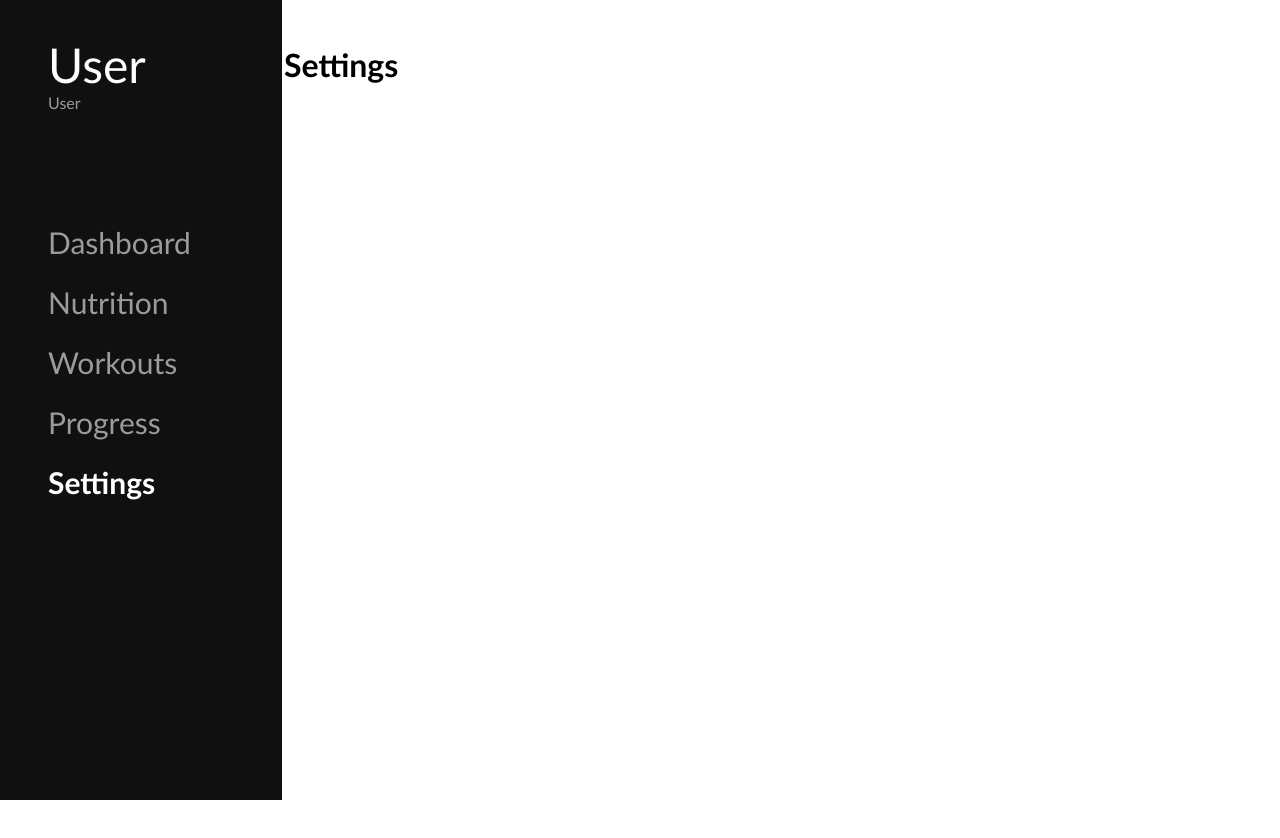
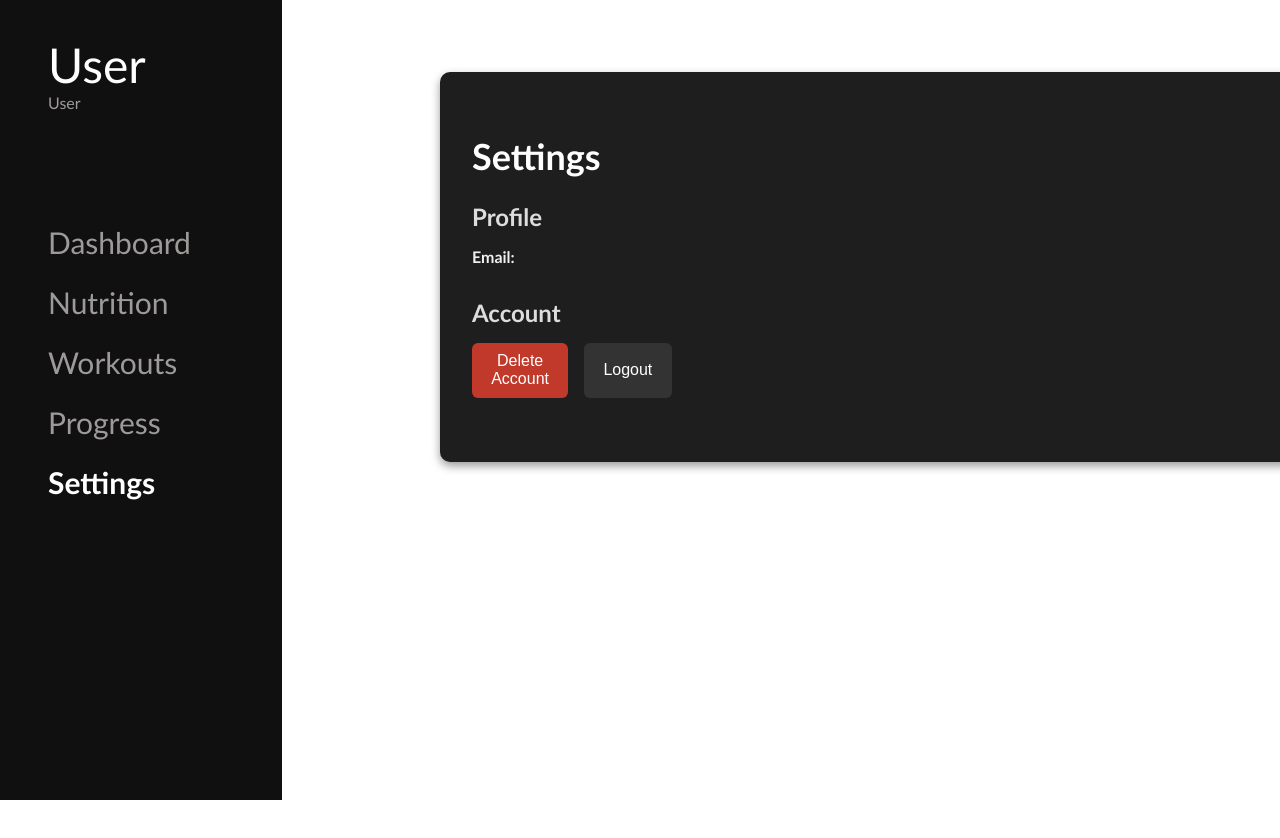
Before and after one commit to Ronit-06/fitly, a Next.js app: page /dashboard/settings in a window 1280 px wide. Shown: the top 838 px of the page. Built offline with nearby package versions, Linux system fonts and the light colour scheme; no server answers.

Commit message:
settings page

```diff
--- /dev/null
+++ b/app/api/user/route.ts
@@ -0,0 +1,39 @@
+import { NextRequest, NextResponse } from "next/server";
+import { getServerSession } from "next-auth";
+import { authOptions } from "../auth/[...nextauth]/route";
+import { User } from "../../../models/User";
+import { dbConnect } from "../../../lib/dbConnect";
+
+export async function GET(req: NextRequest) {
+    await dbConnect();
+    const session = await getServerSession(authOptions);
+
+    if (!session?.user?.email) {
+        return NextResponse.json({ error: "Unauthorized" }, { status: 401 });
+    }
+
+    const user = await User.findOne({ email: session.user.email }).select("email name age gender height");
+
+    if (!user) {
+        return NextResponse.json({ error: "User not found" }, { status: 404 });
+    }
+
+    return NextResponse.json(user);
+}
+
+export async function DELETE(req: NextRequest) {
+    await dbConnect();
+    const session = await getServerSession(authOptions);
+
+    if (!session?.user?.email) {
+        return NextResponse.json({ error: "Unauthorized" }, { status: 401 });
+    }
+
+    const user = await User.findOneAndDelete({ email: session.user.email });
+
+    if (!user) {
+        return NextResponse.json({ error: "User not found" }, { status: 404 });
+    }
+
+    return NextResponse.json({ message: "Account deleted successfully." });
+}
--- a/app/dashboard/settings/page.tsx
+++ b/app/dashboard/settings/page.tsx
@@ -1,5 +1,66 @@
-export default function Settings() {
+"use client";
+
+import { useEffect, useState } from "react";
+import { useSession, signOut } from "next-auth/react";
+
+interface UserInfo {
+    email: string;
+    name?: string;
+    age?: number;
+    gender?: string;
+    height?: number;
+}
+
+export default function SettingsPage() {
+    const { data: session } = useSession();
+    const [userInfo, setUserInfo] = useState<UserInfo | null>(null);
+
+    const fetchUserInfo = async () => {
+        const res = await fetch("/api/user");
+        if (res.ok) {
+            const data = await res.json();
+            setUserInfo(data);
+        }
+    };
+
+    const handleDeleteAccount = async () => {
+        if (!confirm("Are you sure you want to delete your account? This cannot be undone.")) return;
+
+        const res = await fetch("/api/user", {
+            method: "DELETE",
+        });
+
+        if (res.ok) {
+            signOut();
+        }
+    };
+
+    useEffect(() => {
+        fetchUserInfo();
+    }, []);
+
     return (
-        <h1>Settings</h1>
-    )
+        <div className="main-content">
+            <div className="settings-container">
+                <h2 className="settings-title">Settings</h2>
+
+                <div className="section">
+                    <h3 className="section-title">Profile</h3>
+                    <p><strong>Email:</strong> {userInfo?.email}</p>
+                    {userInfo?.name && <p><strong>Name:</strong> {userInfo.name}</p>}
+                    {userInfo?.age && <p><strong>Age:</strong> {userInfo.age}</p>}
+                    {userInfo?.gender && <p><strong>Gender:</strong> {userInfo.gender}</p>}
+                    {userInfo?.height && <p><strong>Height:</strong> {userInfo.height} cm</p>}
+                </div>
+
+                <div className="section">
+                    <h3 className="section-title">Account</h3>
+                    <div className="button-group">
+                        <button className="danger-button" onClick={handleDeleteAccount}>Delete Account</button>
+                        <button className="secondary-button" onClick={() => signOut()}>Logout</button>
+                    </div>
+                </div>
+            </div>
+        </div>
+    );
 }
--- a/app/styles/globals.css
+++ b/app/styles/globals.css
@@ -49,7 +49,7 @@
 .main-content {
   flex: 1;
   padding: 1rem;
-  margin-left: 260px;
+  margin-left: 200px;
 }
 
 .sidebar-text {
@@ -70,3 +70,63 @@
   text-decoration: none;
   padding: 20px 20px 0px 32px;
 }
+
+.settings-container {
+  position: fixed;
+  max-width: 700px;
+  margin: 2rem auto;
+  background-color: #1e1e1e;
+  padding: 2rem;
+  padding-right: 40rem;
+  border-radius: 10px;
+  color: #f0f0f0;
+  box-shadow: 0 4px 10px rgba(0, 0, 0, 0.4);
+}
+
+.settings-title {
+  font-size: 36px;
+  margin-bottom: 1.5rem;
+  color: #ffffff;
+}
+
+.section {
+  margin-bottom: 2rem;
+}
+
+.section-title {
+  font-size: 24px;
+  margin-bottom: 1rem;
+  color: #dddddd;
+}
+
+.button-group {
+  display: flex;
+  gap: 1rem;
+}
+
+button {
+  font-size: 16px;
+  padding: 0.6rem 1.2rem;
+  border: none;
+  border-radius: 6px;
+  cursor: pointer;
+  transition: background 0.3s;
+}
+
+.secondary-button {
+  background-color: #333;
+  color: white;
+}
+
+.secondary-button:hover {
+  background-color: #444;
+}
+
+.danger-button {
+  background-color: #c0392b;
+  color: white;
+}
+
+.danger-button:hover {
+  background-color: #e74c3c;
+}
```
